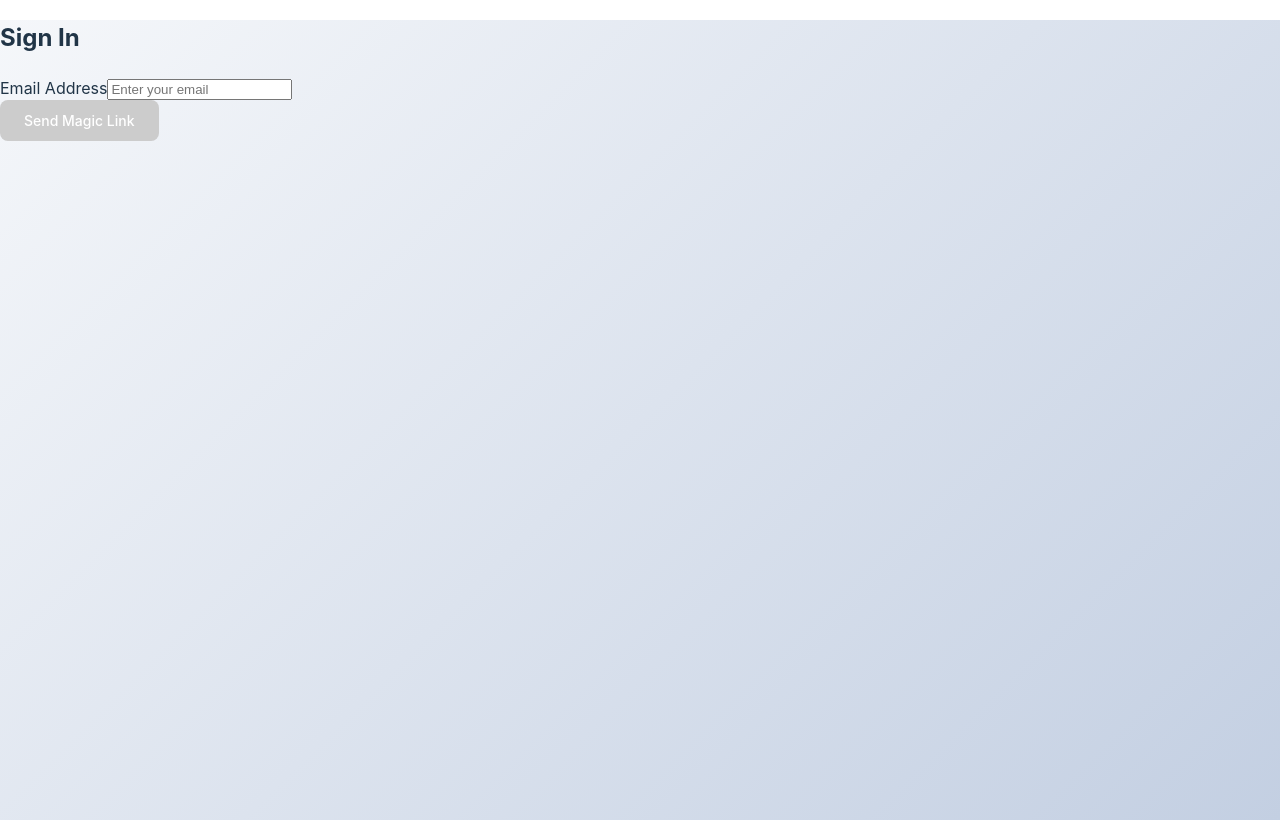
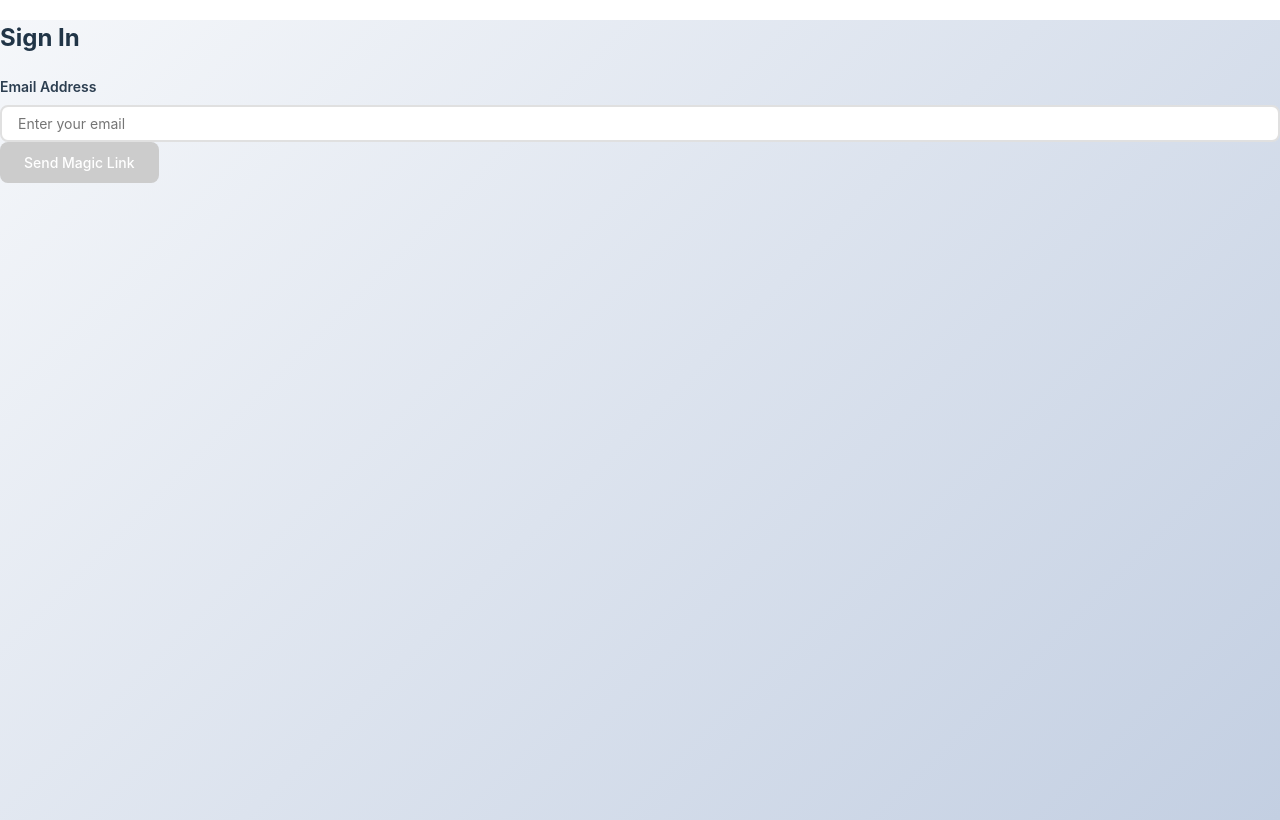
Before and after one commit to cthulahoops/dissensus, a React (Vite) app in the folder frontend/: page / in a window 1280 px wide. Built offline with nearby package versions, Linux system fonts and the light colour scheme; no server answers.

Commit message:
Improve styling on form fields.

```diff
--- a/frontend/src/index.css
+++ b/frontend/src/index.css
@@ -111,6 +111,63 @@ section h2 {
   text-align: center;
 }
 
+/* Form Elements */
+input, textarea, select {
+  width: 100%;
+  padding: var(--spacing-sm) var(--spacing-md);
+  border: 2px solid var(--color-border);
+  border-radius: var(--radius-md);
+  font-size: 0.875rem; /* 14px */
+  font-family: var(--font-family);
+  background: var(--color-background);
+  color: var(--color-text);
+  transition: border-color 0.2s ease, box-shadow 0.2s ease;
+  box-sizing: border-box;
+}
+
+input:focus, textarea:focus, select:focus {
+  outline: none;
+  border-color: var(--color-primary);
+box-shadow: 0 0 0 var(--spacing-sm) rgba(79, 195, 247, 0.1);
+}
+
+input:hover, textarea:hover, select:hover {
+border-color: var(--color-border);
+}
+
+input[type="number"] {
+  -moz-appearance: textfield;
+}
+
+input[type="number"]::-webkit-outer-spin-button,
+input[type="number"]::-webkit-inner-spin-button {
+  -webkit-appearance: none;
+  margin: 0;
+}
+
+label {
+  display: block;
+  margin-bottom: var(--spacing-sm);
+  font-weight: 600;
+  color: var(--color-text);
+  font-size: 0.875rem; /* 14px */
+}
+
+fieldset {
+  border: 2px solid var(--color-border);
+  border-radius: var(--radius-md);
+  padding: var(--spacing-lg);
+  margin-bottom: var(--spacing-lg);
+  background: var(--color-background);
+}
+
+legend {
+  padding: 0 var(--spacing-sm);
+  font-weight: 600;
+  color: var(--color-text);
+  font-size: 0.9375rem; /* 15px */
+}
+
 @media (prefers-color-scheme: light) {
   :root {
     color: #213547;
```
